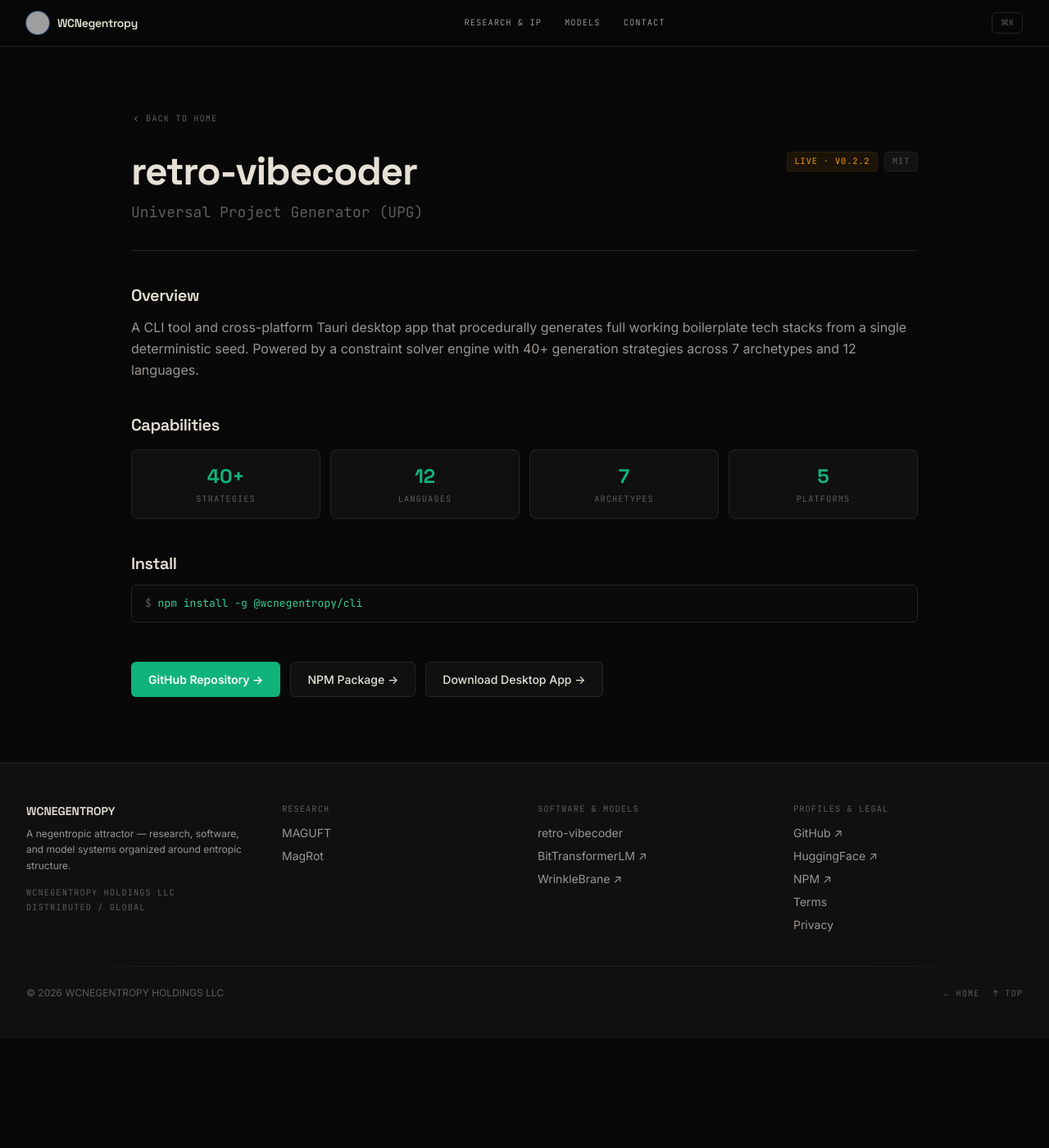
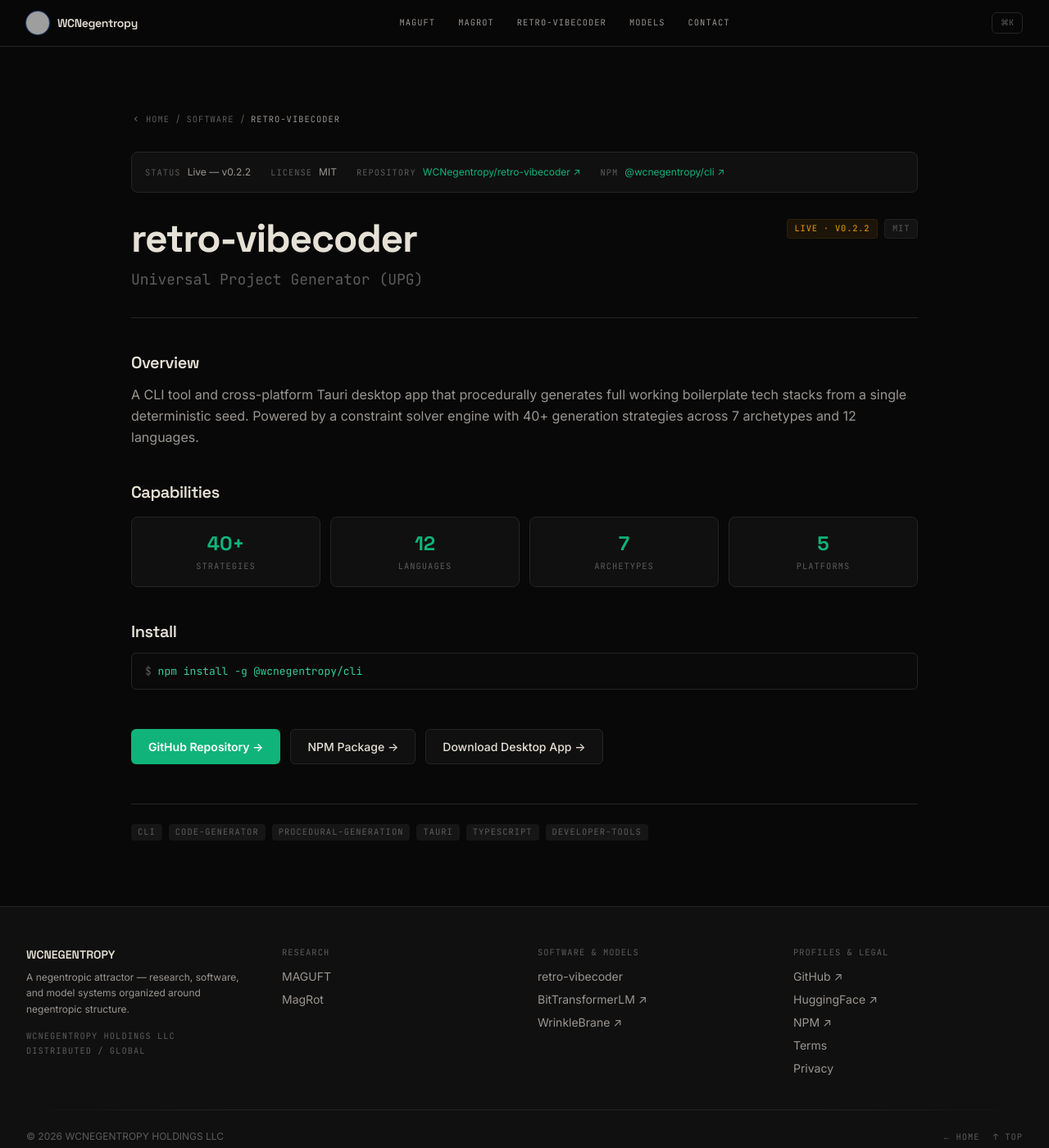
Before and after one commit to WCNegentropy/WCNegentropy.github.io, a Jekyll site: the page built from _software/retro-vibecoder.md, in a window 1280 px wide and 1400 px high. Shown: the whole window at 82% size. Built offline with Jekyll 4.4.1, drawn with Linux system fonts in a browser that asks for light colours; nearby versions of some CDN libraries; grey boxes are pictures that could not be loaded.

Commit message:
Fix content contamination, footer copy, navigation, and add dedicated collection layouts
Agent-Logs-Url: https://github.com/WCNegentropy/WCNegentropy.github.io/sessions/91c0c360-1901-451b-bd7f-1905ad10f511

Co-authored-by: WCNegentropy <217131625+WCNegentropy@users.noreply.github.com>

```diff
--- a/_config.yml
+++ b/_config.yml
@@ -45,13 +45,13 @@ defaults:
       path: ""
       type: "research"
     values:
-      layout: "page"
+      layout: "research"
       schema_type: "ScholarlyArticle"
   - scope:
       path: ""
       type: "software"
     values:
-      layout: "page"
+      layout: "software"
       schema_type: "SoftwareSourceCode"
   - scope:
       path: ""
--- a/_includes/footer.html
+++ b/_includes/footer.html
@@ -7,7 +7,7 @@
       <div class="lg:col-span-1">
         <div class="font-semibold text-sm mb-2" style="font-family: 'Space Grotesk', sans-serif; color: var(--text-primary);">WCNEGENTROPY</div>
         <p class="text-xs leading-relaxed mb-4" style="color: var(--text-secondary);">
-          A negentropic attractor — research, software, and model systems organized around entropic structure.
+          A negentropic attractor — research, software, and model systems organized around negentropic structure.
         </p>
         <p class="meta-label" style="color: var(--text-tertiary);">WCNEGENTROPY HOLDINGS LLC</p>
         <p class="meta-label mt-0.5" style="color: var(--text-tertiary);">Distributed / Global</p>
--- a/_includes/header.html
+++ b/_includes/header.html
@@ -15,9 +15,15 @@
 
     <!-- Nav (desktop) -->
     <nav class="hidden md:flex items-center gap-1" aria-label="Primary navigation">
-      <a href="/#ip-grid"
+      <a href="/research/maguft/"
          class="meta-label px-3 py-1.5 rounded-md transition-colors duration-150 hover:bg-surface-2"
-         style="color: var(--text-secondary);">Research &amp; IP</a>
+         style="color: var(--text-secondary);">MAGUFT</a>
+      <a href="/research/magrot/"
+         class="meta-label px-3 py-1.5 rounded-md transition-colors duration-150 hover:bg-surface-2"
+         style="color: var(--text-secondary);">MagRot</a>
+      <a href="/software/retro-vibecoder/"
+         class="meta-label px-3 py-1.5 rounded-md transition-colors duration-150 hover:bg-surface-2"
+         style="color: var(--text-secondary);">retro-vibecoder</a>
       <a href="/#models"
          class="meta-label px-3 py-1.5 rounded-md transition-colors duration-150 hover:bg-surface-2"
          style="color: var(--text-secondary);">Models</a>
@@ -56,8 +62,12 @@
        class="hidden md:hidden border-t"
        style="border-color: var(--border); background-color: var(--surface-1);">
     <nav class="px-5 py-3 flex flex-col gap-1" aria-label="Mobile navigation">
-      <a href="/#ip-grid" class="meta-label px-3 py-2 rounded-md"
-         style="color: var(--text-secondary);">Research &amp; IP</a>
+      <a href="/research/maguft/" class="meta-label px-3 py-2 rounded-md"
+         style="color: var(--text-secondary);">MAGUFT</a>
+      <a href="/research/magrot/" class="meta-label px-3 py-2 rounded-md"
+         style="color: var(--text-secondary);">MagRot</a>
+      <a href="/software/retro-vibecoder/" class="meta-label px-3 py-2 rounded-md"
+         style="color: var(--text-secondary);">retro-vibecoder</a>
       <a href="/#models" class="meta-label px-3 py-2 rounded-md"
          style="color: var(--text-secondary);">Models</a>
       <a href="/#contact" class="meta-label px-3 py-2 rounded-md"
--- /dev/null
+++ b/_layouts/software.html
@@ -0,0 +1,71 @@
+---
+layout: default
+---
+
+<div class="mx-auto max-w-5xl px-5 sm:px-8 py-16 lg:py-20">
+  <!-- Breadcrumb / back -->
+  <nav class="mb-8 flex items-center gap-2 text-xs" aria-label="Breadcrumb">
+    <a href="/" class="meta-label underline-hover flex items-center gap-1.5" style="color: var(--text-tertiary);">
+      <svg xmlns="http://www.w3.org/2000/svg" viewBox="0 0 16 16" fill="currentColor" class="size-3" aria-hidden="true">
+        <path fill-rule="evenodd" d="M9.78 4.22a.75.75 0 0 1 0 1.06L7.06 8l2.72 2.72a.75.75 0 1 1-1.06 1.06L5.47 8.53a.75.75 0 0 1 0-1.06l3.25-3.25a.75.75 0 0 1 1.06 0Z" clip-rule="evenodd"/>
+      </svg>
+      Home
+    </a>
+    <span style="color: var(--text-tertiary);">/</span>
+    <span class="meta-label" style="color: var(--text-tertiary);">Software</span>
+    <span style="color: var(--text-tertiary);">/</span>
+    <span class="meta-label" style="color: var(--text-secondary);">{{ page.title | split: "—" | first | strip }}</span>
+  </nav>
+
+  <!-- Collection metadata rail -->
+  {% if page.status or page.license or page.repo_url or page.npm_url %}
+  <aside class="mb-8 panel p-4 flex flex-wrap gap-x-6 gap-y-2 text-xs" aria-label="Software metadata">
+    {% if page.status %}
+    <div class="flex items-center gap-2">
+      <span class="meta-label" style="color: var(--text-tertiary);">STATUS</span>
+      <span style="color: var(--text-secondary);">{{ page.status }}</span>
+    </div>
+    {% endif %}
+    {% if page.license %}
+    <div class="flex items-center gap-2">
+      <span class="meta-label" style="color: var(--text-tertiary);">LICENSE</span>
+      <span style="color: var(--text-secondary);">{{ page.license }}</span>
+    </div>
+    {% endif %}
+    {% if page.repo_url %}
+    <div class="flex items-center gap-2">
+      <span class="meta-label" style="color: var(--text-tertiary);">REPOSITORY</span>
+      <a href="{{ page.repo_url }}" target="_blank" rel="noopener noreferrer"
+         class="underline-hover" style="color: var(--accent);">
+        {{ page.repo_url | remove: "https://github.com/" }} ↗
+      </a>
+    </div>
+    {% endif %}
+    {% if page.npm_url %}
+    <div class="flex items-center gap-2">
+      <span class="meta-label" style="color: var(--text-tertiary);">NPM</span>
+      <a href="{{ page.npm_url }}" target="_blank" rel="noopener noreferrer"
+         class="underline-hover" style="color: var(--accent);">
+        {{ page.npm_url | remove: "https://www.npmjs.com/package/" }} ↗
+      </a>
+    </div>
+    {% endif %}
+  </aside>
+  {% endif %}
+
+  <!-- Page content -->
+  <article class="prose-reset">
+    {{ content }}
+  </article>
+
+  <!-- Tags -->
+  {% if page.tags.size > 0 %}
+  <footer class="mt-12 pt-6" style="border-top: 1px solid var(--border);">
+    <div class="flex flex-wrap gap-2">
+      {% for tag in page.tags %}
+      <span class="meta-label px-2 py-0.5 rounded" style="background-color: var(--surface-2); color: var(--text-tertiary);">{{ tag }}</span>
+      {% endfor %}
+    </div>
+  </footer>
+  {% endif %}
+</div>
```
Also changed, not shown: MODERNIZATION.md (+0 -1 lines), _layouts/research.html (added, +62 -0 lines), assets/css/main.css.
